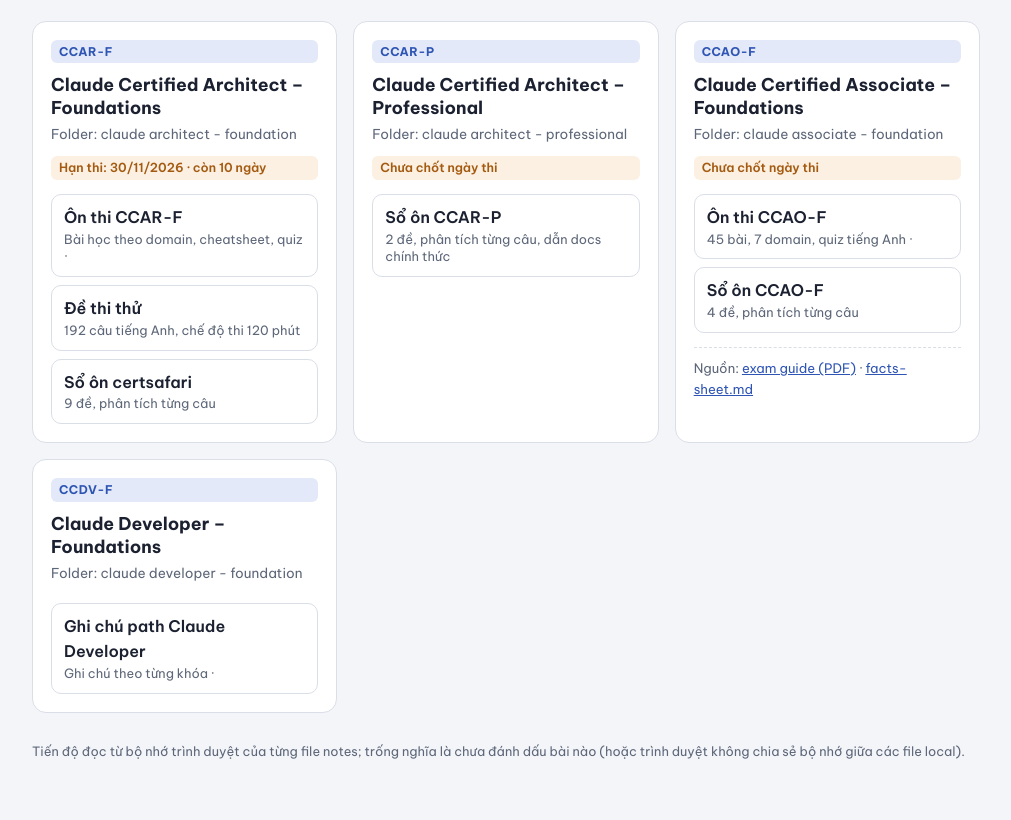
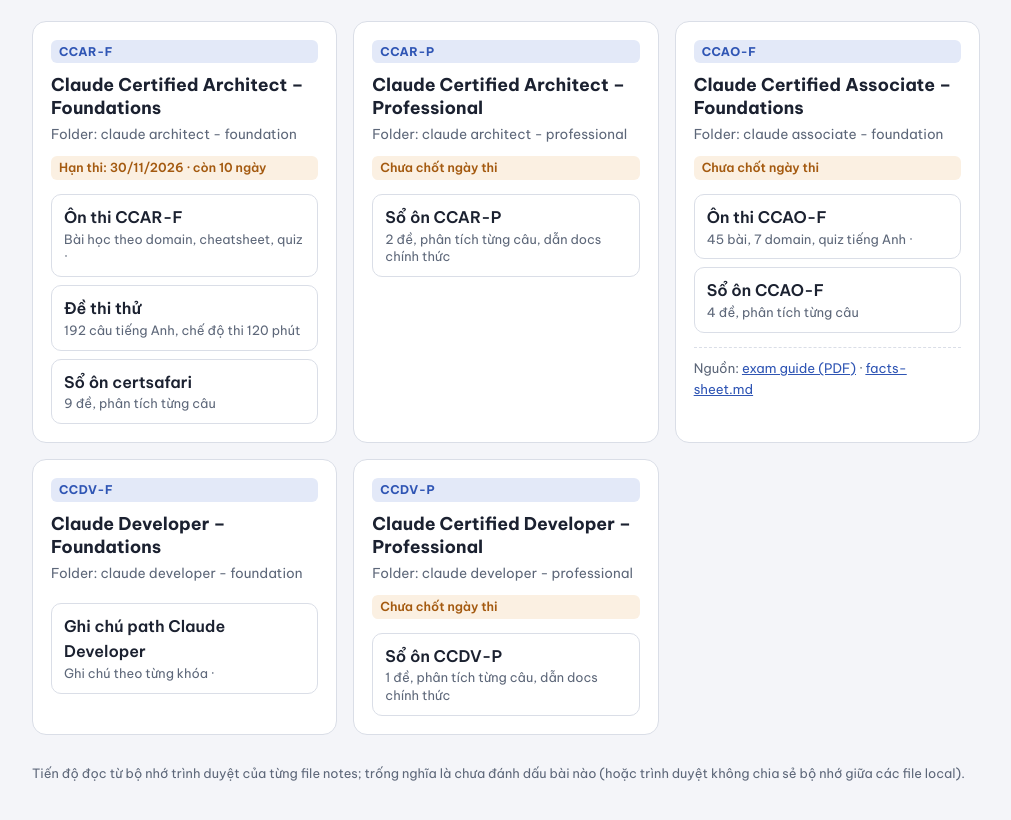
Before and after one commit to truongbt-0855/claude-cert, a plain HTML site: page index.html in a window 1280 px wide. Shown: the part 106-926 px from the top of the page, without its empty margins (134-1145 px from the left). Drawn offline with Linux system fonts and the light colour scheme.

Commit message:
docs(index): link the CCDV-P question bank
Co-Authored-By: Claude Opus 5.5 <noreply@anthropic.com>

```diff
--- a/index.html
+++ b/index.html
@@ -119,6 +119,19 @@ footer{margin-top:28px;font-size:.8rem;color:var(--muted)}
         </a></li>
       </ul>
     </section>
+
+    <section class="card">
+      <span class="code">CCDV-P</span>
+      <h2>Claude Certified Developer – Professional</h2>
+      <p class="meta">Folder: claude developer - professional</p>
+      <span class="badge warn">Chưa chốt ngày thi</span>
+      <ul class="links">
+        <li><a href="claude%20developer%20-%20professional/so-on-ccdvp.html">
+          <b>Sổ ôn CCDV-P</b>
+          <small>1 đề, phân tích từng câu, dẫn docs chính thức</small>
+        </a></li>
+      </ul>
+    </section>
   </div>
 
   <footer>Tiến độ đọc từ bộ nhớ trình duyệt của từng file notes; trống nghĩa là chưa đánh dấu bài nào (hoặc trình duyệt không chia sẻ bộ nhớ giữa các file local).</footer>
```
